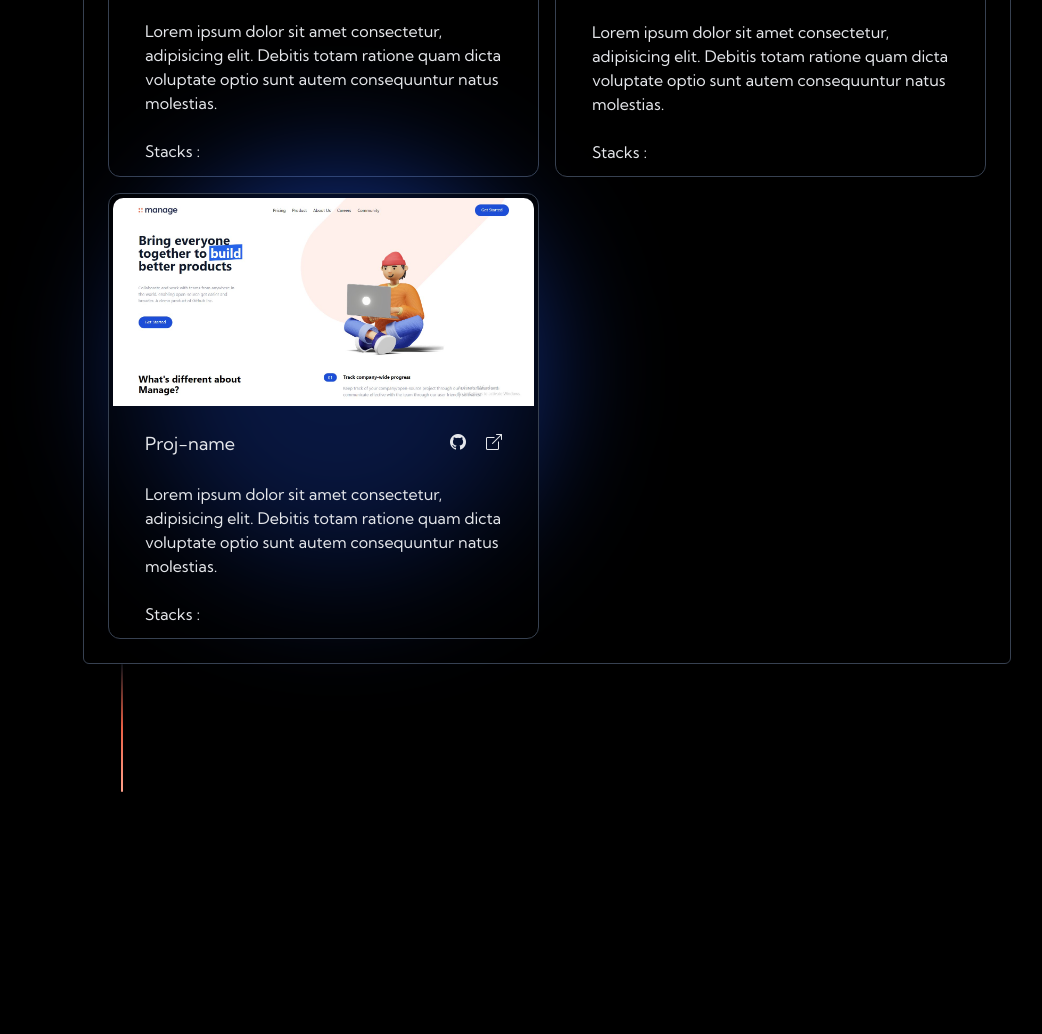
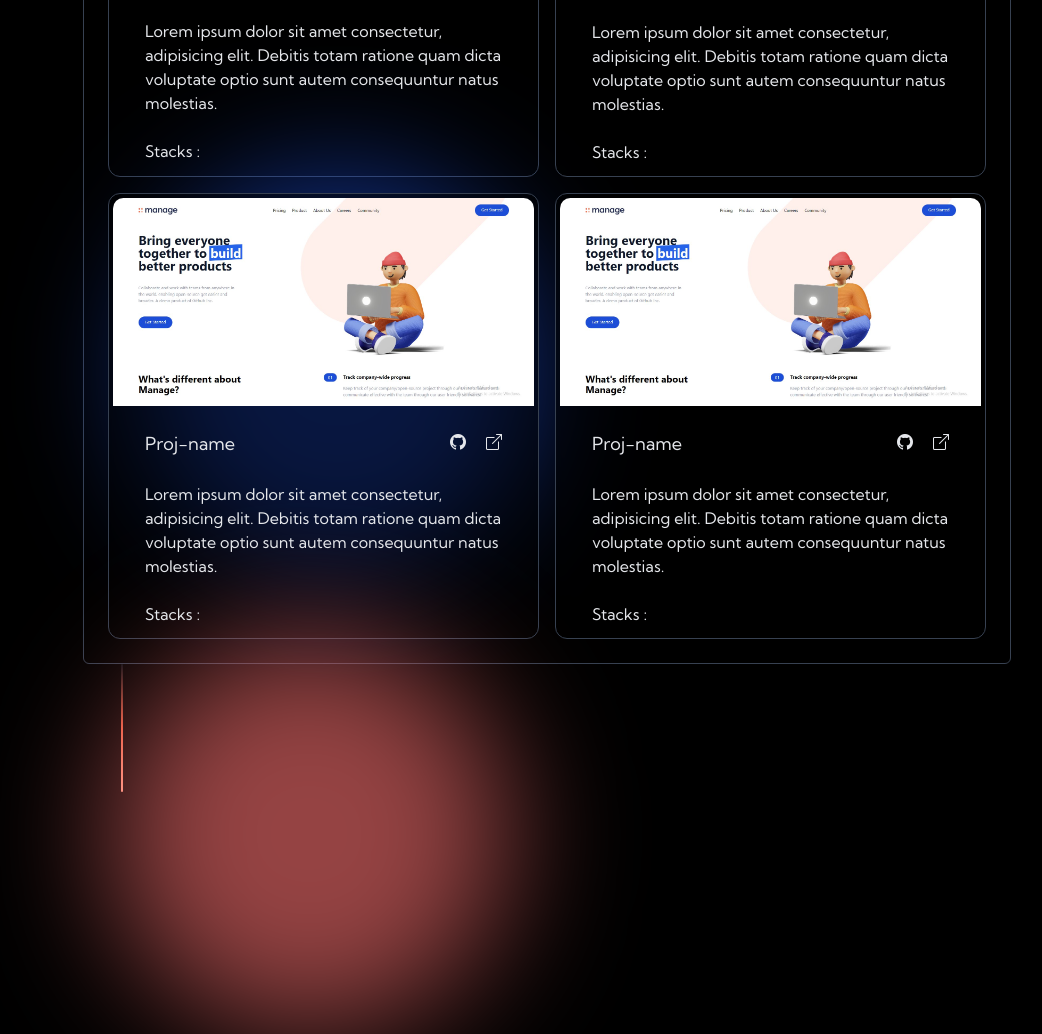
Before and after one commit to Codehack-01/Portfolio_site, a website: page index.html in a window 1280 px wide. Shown: the part 2486-3520 px from the top of the page, without its empty margins (93-1135 px from the left). Before the commit the page ends 3278 px from the top, so only its background shows below. Drawn offline with nearby package versions, Linux system fonts and the light colour scheme.

Commit message:
source code

```diff
--- a/index.html
+++ b/index.html
@@ -450,6 +450,41 @@
               natus molestias.
             </p>
             <p class="p-2 md: md:px-8">Stacks :</p>
+            <div
+              class="blob w-[200px] h-[200px] top-50 md:w-[400px] md:h-[400px] rounded-[999px] absolute md:top-800 md:top-50 left-0 -z-10 blur-3xl bg-opacity-60 bg-red-400"
+            ></div>
+          </div>
+          <div
+            class="rounded-xl border border-gray-700 p-1 md:p-1 bg-black/50 backdrop-blur-sm z-10 backdrop-filter"
+          >
+            <div class="img-container2">
+              <img
+                class="w-auto h-auto mx-auto"
+                src="img/portimg3.jpg"
+                alt=""
+              />
+            </div>
+            <!-- <img class="w-46 h-46 md:h-auto md:w-auto  mx-auto rounded-xl" src="img/portimg1.jpg" alt="" > -->
+            <div
+              class="pt-6 p-2 text-left space-y-0 flex flex-row proj justify-between md:px-8"
+            >
+              <div class="">
+                <span class="text-lg">Proj-name</span>
+              </div>
+              <div class="justify-end">
+                <a class="mr-4" href=""><i class="bi bi-github"></i></a>
+                <a href=""><i class="bi bi-box-arrow-up-right"></i></a>
+              </div>
+              <!-- <p>jtrlrklrkrmdrjrjrlrklrjrjdmfjjk</p> -->
+            </div>
+
+            <p class="px-2 md:px-8 md:py-4">
+              Lorem ipsum dolor sit amet consectetur, adipisicing elit. Debitis
+              totam ratione quam dicta voluptate optio sunt autem consequuntur
+              natus molestias.
+            </p>
+            <p class="p-2 md: md:px-8">Stacks :</p>
+
           </div>
           <!-- <div class="Gradient"></div> -->
         </div>
```
Also changed, not shown: css/main.css.
